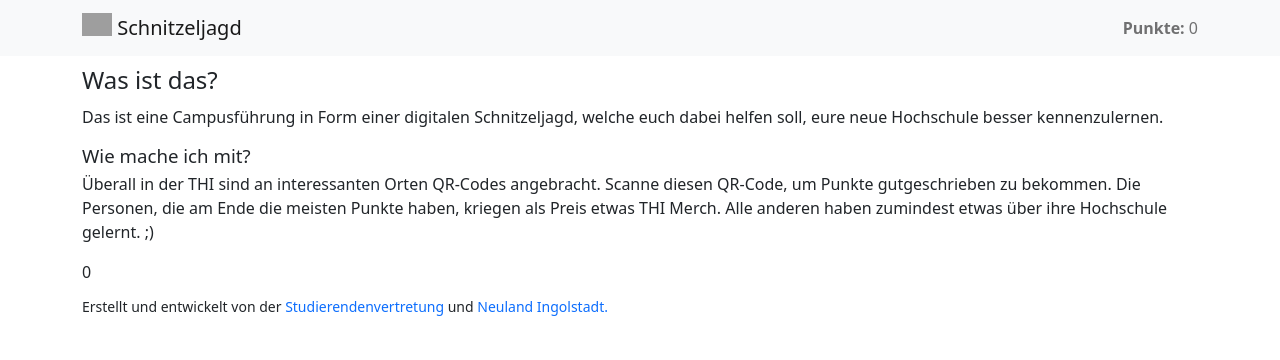
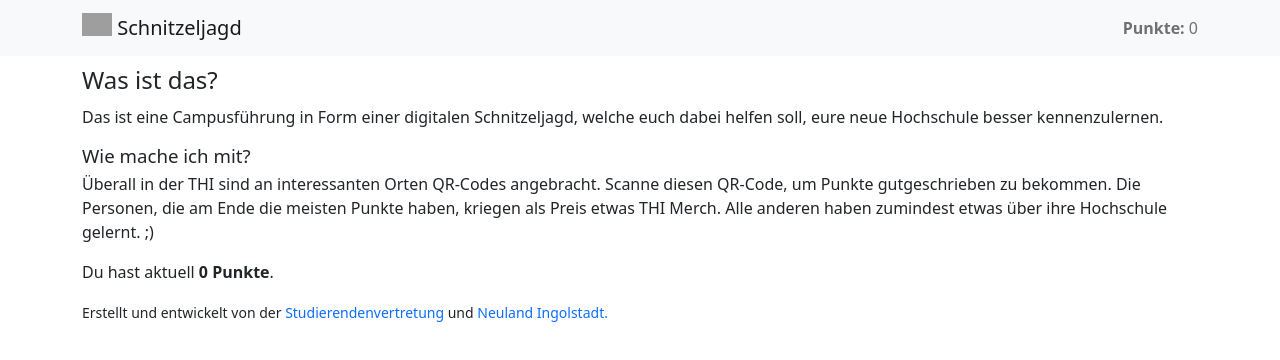
Before and after one commit to neuland-ingolstadt/ersti-hilfe-kit, a Next.js app: page /scavenger in a window 1280 px wide. Shown: the top 360 px of the page. Built offline with nearby package versions, Linux system fonts and the light colour scheme; grey boxes are pictures that could not be loaded.

Commit message:
:art: :lipstick: small fixed and improvements to scanver hunt texts and frontpage

```diff
--- a/pages/scavenger/index.js
+++ b/pages/scavenger/index.js
@@ -55,11 +55,9 @@ export default function Scavenger ({ id, entry, error }) {
           <p>
             Überall in der THI sind an interessanten Orten QR-Codes angebracht. Scanne diesen QR-Code, um Punkte gutgeschrieben zu bekommen. Die Personen, die am Ende die meisten Punkte haben, kriegen als Preis etwas THI Merch. Alle anderen haben zumindest etwas über ihre Hochschule gelernt. ;)
           </p>
-          {score &&
-            <p>
-              Du hast aktuell <strong>{score} Punkte</strong>.
-            </p>
-          }
+          <p>
+            Du hast aktuell <strong>{score || 0} Punkte</strong>.
+          </p>
         </main>
 
         <footer className={styles.footer}>
```
Also changed, not shown: data/scavenger/BMensa.md (+1 -1 lines), data/scavenger/FReimanns.md (+2 -1 lines), data/scavenger/WStudHaus.md (+1 -1 lines), data/scavenger/WieseTische.md (+1 -1 lines).
